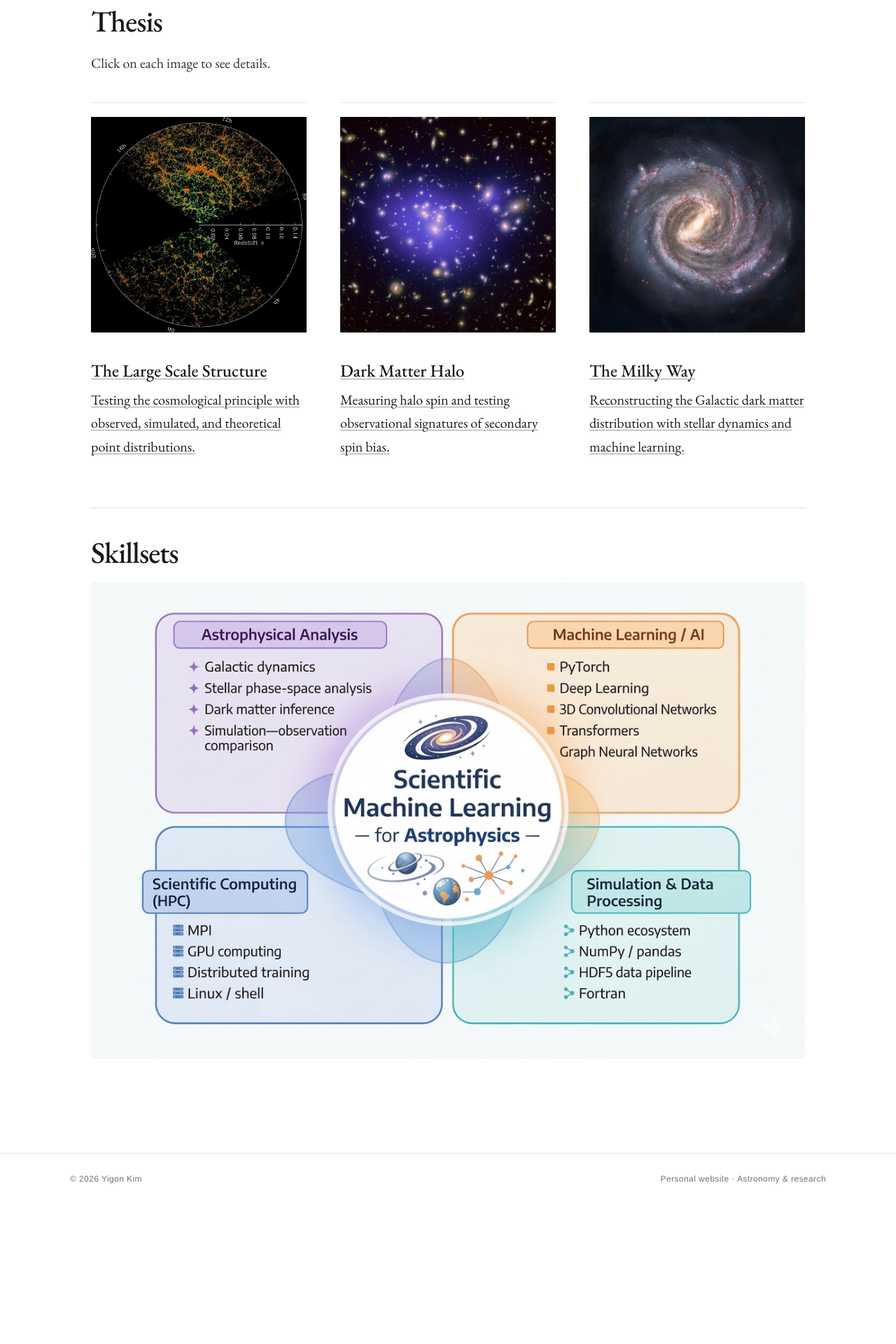
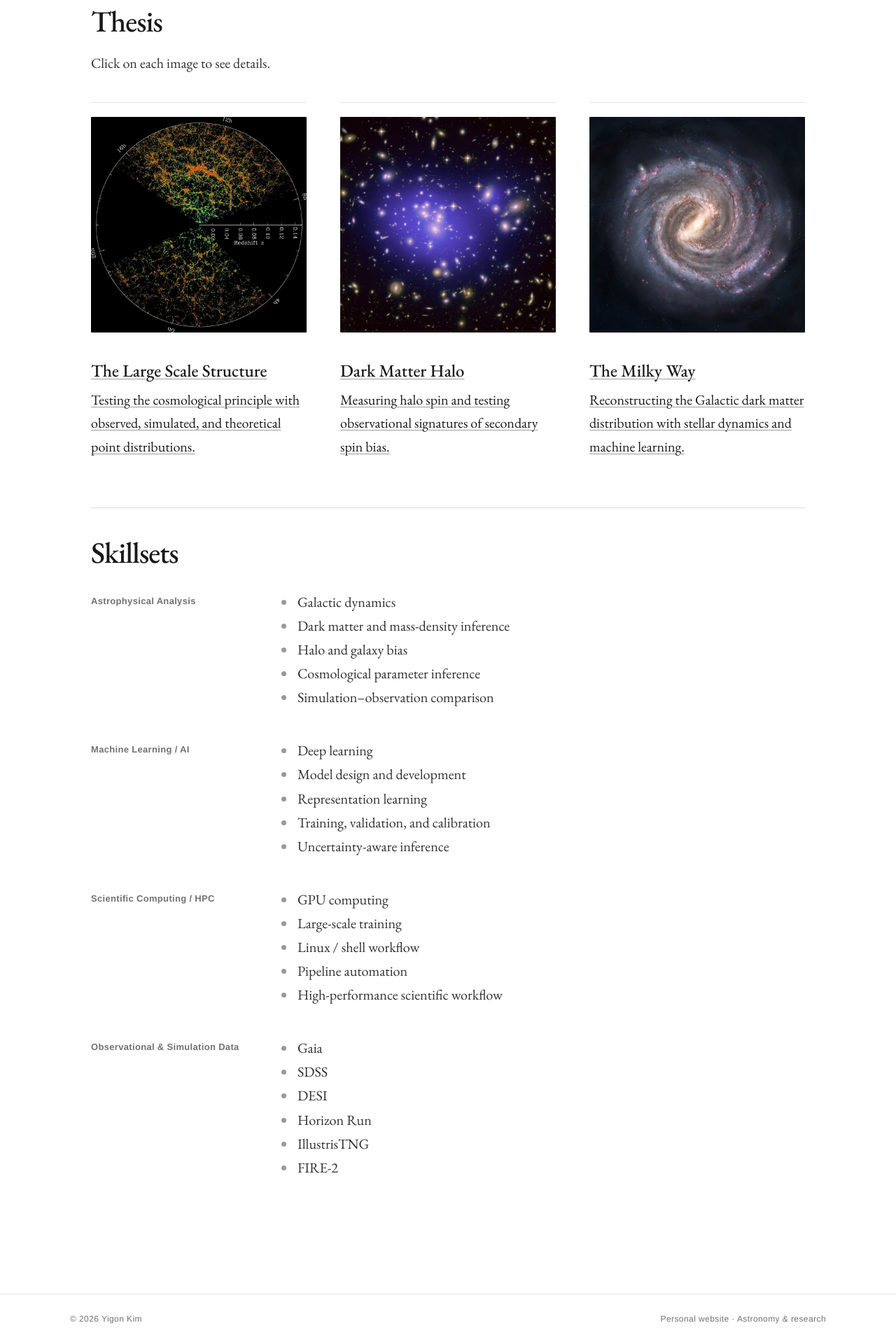
Before and after one commit to yigon/yigon.github.io, a Jekyll site: the page built from research.md, in a window 1280 px wide. Shown: the part 911-2831 px from the top of the page at 70% size. Built offline with Jekyll 4.4.1, drawn with Linux system fonts in a browser that asks for light colours; before the commit the page ends 2630 px from its top, so only the background shows below that.

Commit message:
Skillsets update

```diff
--- a/assets/css/monotone.css
+++ b/assets/css/monotone.css
@@ -349,3 +349,59 @@ button, input, textarea, select { font: inherit; }
 .site-main .bio-entry__details {
   margin: 0.25rem 0 0;
 }
+
+/* skillsets-bio-list:start
+ * Research → Skillsets: typography-led layout inspired by the Biography timeline.
+ * Append to assets/css/monotone.css (the same file as the Biography styling).
+ */
+.site-main .skillsets-list {
+  display: grid;
+  gap: clamp(2.1rem, 3.6vw, 2.9rem);
+  margin: 2rem 0 3.4rem;
+  max-width: 920px;
+}
+
+.site-main .skillsets-entry {
+  display: grid;
+  grid-template-columns: minmax(165px, 225px) minmax(0, 1fr);
+  column-gap: clamp(1.6rem, 3.5vw, 3.2rem);
+  align-items: start;
+}
+
+.site-main .skillsets-entry__label {
+  margin: 0;
+  padding-top: .2rem;
+  font-family: var(--sans, "Helvetica Neue", Helvetica, Arial, sans-serif);
+  font-size: 13px;
+  font-weight: 600;
+  line-height: 1.55;
+  letter-spacing: .025em;
+  color: var(--muted, #727272);
+}
+
+.site-main .skillsets-entry__items {
+  margin: 0;
+  padding-left: 1.12em;
+  font-family: var(--serif, "EB Garamond", Garamond, Georgia, serif);
+  font-size: clamp(1.12rem, 1.6vw, 1.26rem);
+  font-weight: 400;
+  line-height: 1.48;
+  color: var(--body-ink, #303030);
+}
+
+.site-main .skillsets-entry__items li {
+  margin: 0 0 .27rem;
+  padding-left: .16rem;
+}
+.site-main .skillsets-entry__items li:last-child { margin-bottom: 0; }
+.site-main .skillsets-entry__items li::marker { color: #999; }
+
+@media (max-width: 700px) {
+  .site-main .skillsets-list { gap: 2rem; }
+  .site-main .skillsets-entry {
+    grid-template-columns: minmax(0, 1fr);
+    row-gap: .6rem;
+  }
+  .site-main .skillsets-entry__label { padding-top: 0; }
+}
+/* skillsets-bio-list:end */
--- a/research.md
+++ b/research.md
@@ -42,4 +42,49 @@ Click on each image to see details.
 
 ## Skillsets
 
-<img class="wide-image" src="{{ '/assets/img/research/skillsets.png' | relative_url }}" alt="Scientific machine learning for astrophysics skillsets">
+<div class="skillsets-list" aria-label="Scientific machine learning and astrophysics skillsets">
+  <section class="skillsets-entry" aria-labelledby="skill-astro">
+    <h3 class="skillsets-entry__label" id="skill-astro">Astrophysical Analysis</h3>
+    <ul class="skillsets-entry__items">
+      <li>Galactic dynamics</li>
+      <li>Dark matter and mass-density inference</li>
+      <li>Halo and galaxy bias</li>
+      <li>Cosmological parameter inference</li>
+      <li>Simulation–observation comparison</li>
+    </ul>
+  </section>
+
+  <section class="skillsets-entry" aria-labelledby="skill-ml">
+    <h3 class="skillsets-entry__label" id="skill-ml">Machine Learning / AI</h3>
+    <ul class="skillsets-entry__items">
+      <li>Deep learning</li>
+      <li>Model design and development</li>
+      <li>Representation learning</li>
+      <li>Training, validation, and calibration</li>
+      <li>Uncertainty-aware inference</li>
+    </ul>
+  </section>
+
+  <section class="skillsets-entry" aria-labelledby="skill-hpc">
+    <h3 class="skillsets-entry__label" id="skill-hpc">Scientific Computing / HPC</h3>
+    <ul class="skillsets-entry__items">
+      <li>GPU computing</li>
+      <li>Large-scale training</li>
+      <li>Linux / shell workflow</li>
+      <li>Pipeline automation</li>
+      <li>High-performance scientific workflow</li>
+    </ul>
+  </section>
+
+  <section class="skillsets-entry" aria-labelledby="skill-data">
+    <h3 class="skillsets-entry__label" id="skill-data">Observational &amp; Simulation Data</h3>
+    <ul class="skillsets-entry__items">
+      <li>Gaia</li>
+      <li>SDSS</li>
+      <li>DESI</li>
+      <li>Horizon Run</li>
+      <li>IllustrisTNG</li>
+      <li>FIRE-2</li>
+    </ul>
+  </section>
+</div>
```
Also changed, not shown: apply_skillsets.py (added, +70 -0 lines), preview.html (added, +342 -0 lines), skillsets-section.md (added, +48 -0 lines), skillsets.css (added, +55 -0 lines), README.md, desktop_preview.png (added), mobile_preview.png (added), 2 other files.
